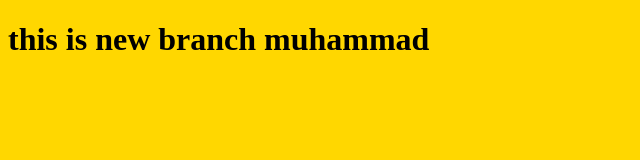
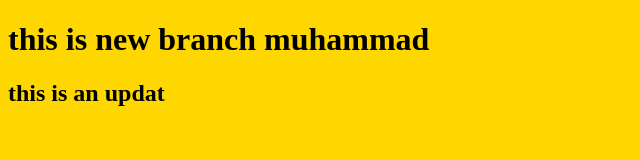
Before and after one commit to Mabdsiddiqui4/myprogram, a plain HTML site: page index.html in a window 1280 px wide. Shown: the whole page, without its empty margins (0-640 px from the left). Drawn offline with Linux system fonts and the light colour scheme.

Commit message:
edit the html file

```diff
--- a/index.html
+++ b/index.html
@@ -8,6 +8,7 @@
 </head>
 <body>
     <h1>this is new branch muhammad</h1>
+    <h2>this is an updat</h2>
     <script src-"app.js"></script>
 </body>
 </html>
```
